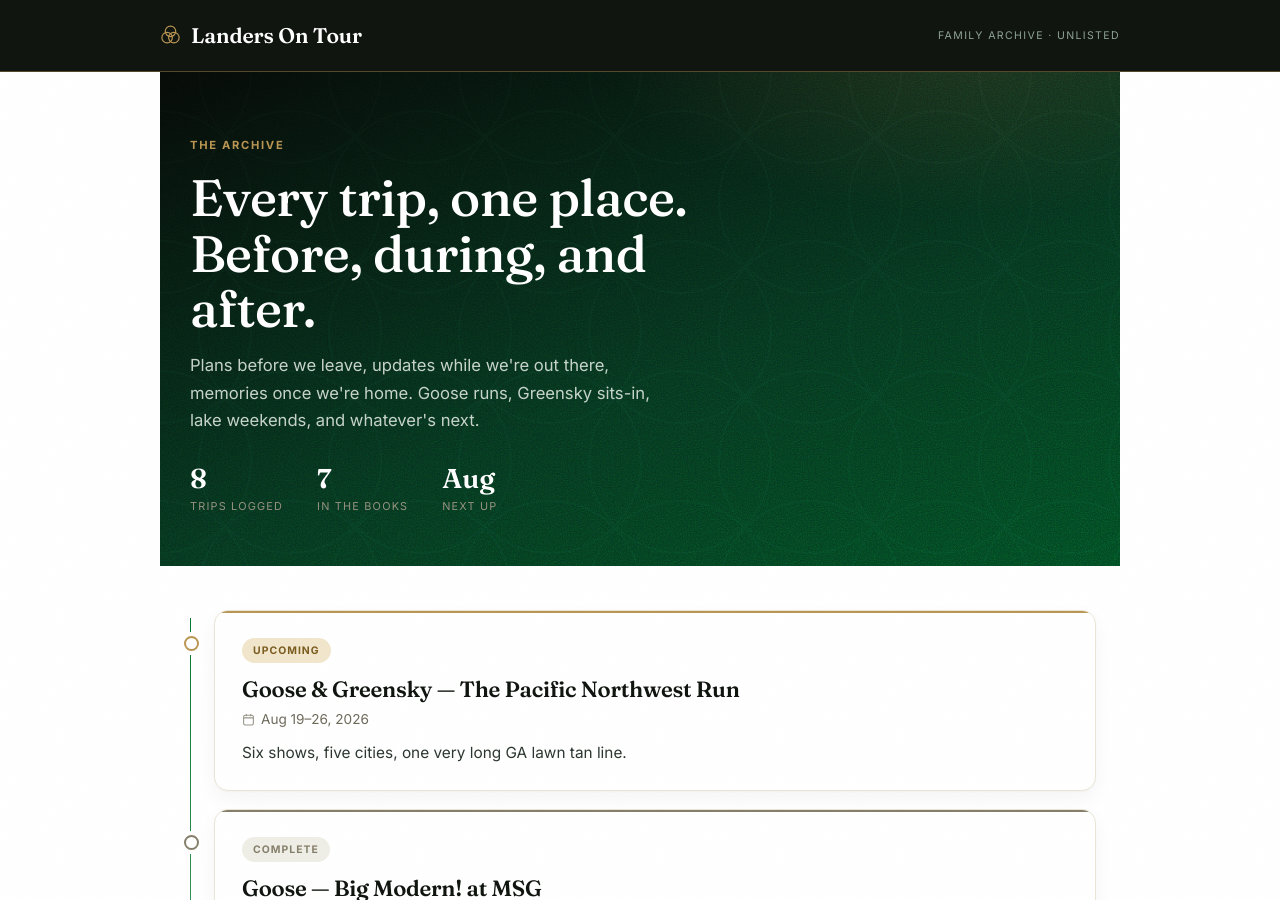
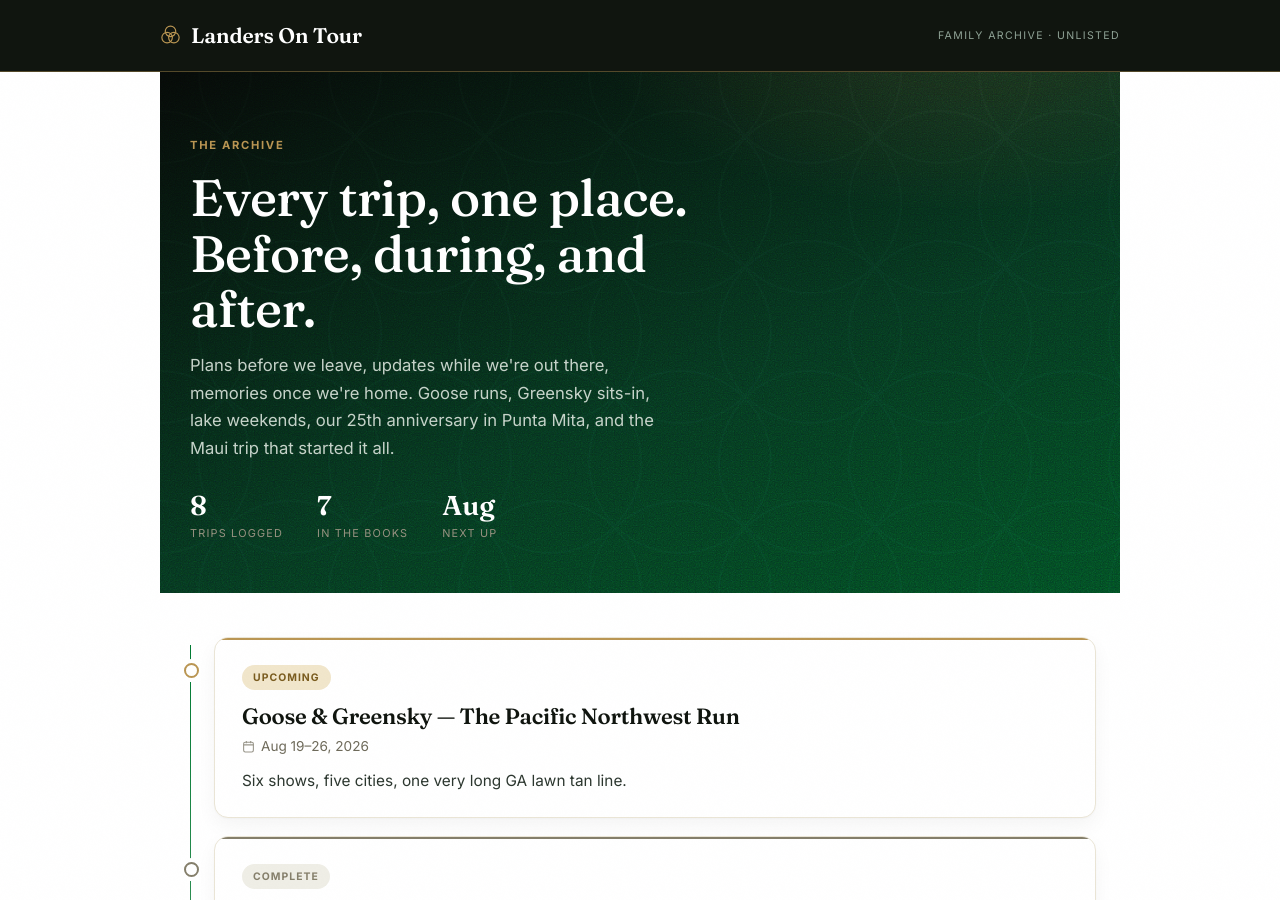
Before and after one commit to bmlanders/adventures, a Jekyll site: the page built from index.html, in a window 1280 px wide and 900 px high. Built offline with Jekyll 4.4.1, drawn with Linux system fonts in a browser that asks for light colours.

Commit message:
Mention the Punta Mita anniversary and Maui trip in the homepage lede
Co-Authored-By: Claude <noreply@anthropic.com>

```diff
--- a/index.html
+++ b/index.html
@@ -22,7 +22,7 @@ title: null
   <div class="inner">
     <div class="eyebrow">The archive</div>
     <h1>Every trip, one place. Before, during, and after.</h1>
-    <p class="lede">Plans before we leave, updates while we're out there, memories once we're home. Goose runs, Greensky sits-in, lake weekends, and whatever's next.</p>
+    <p class="lede">Plans before we leave, updates while we're out there, memories once we're home. Goose runs, Greensky sits-in, lake weekends, our 25th anniversary in Punta Mita, and the Maui trip that started it all.</p>
     <div class="stats">
       <div class="stat"><div class="n">{{ trips.size }}</div><div class="l">Trips logged</div></div>
       <div class="stat"><div class="n">{{ complete_count }}</div><div class="l">In the books</div></div>
```
